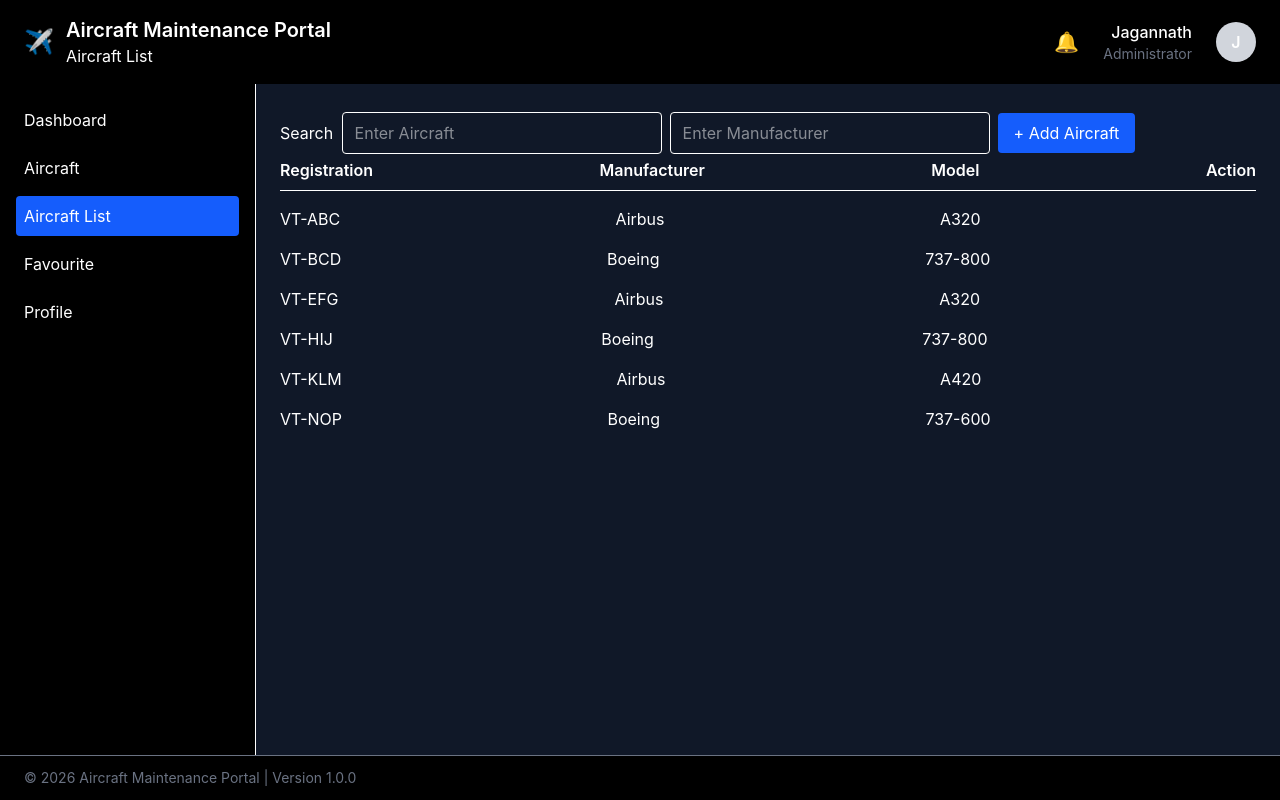
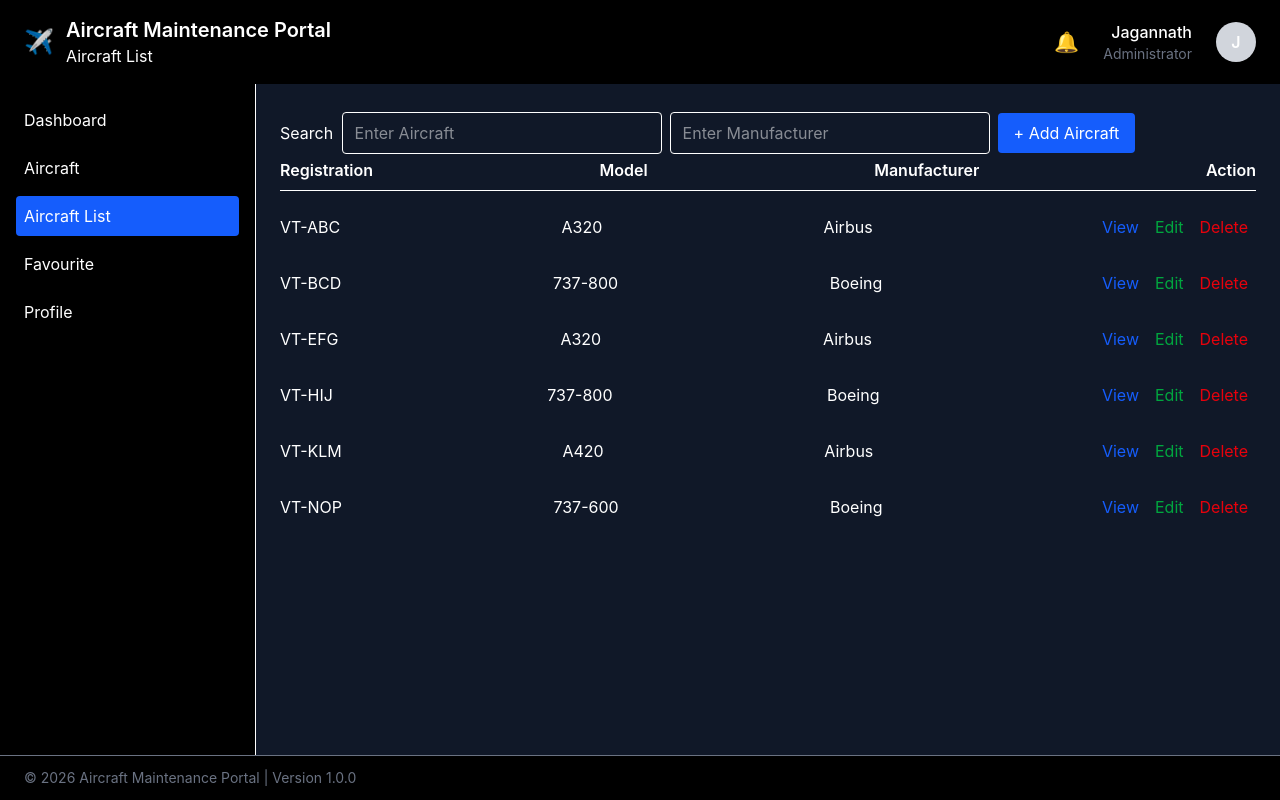
Before and after one commit to jagannath-k-pandhare/ReactRepo, a React (Vite) app in the folder aircraft-maintenance-portal/: page /aircraftlist in a window 1280 px wide. Built offline with nearby package versions, Linux system fonts and the light colour scheme; the HTML template or start-up script is replaced by a standard one.

Commit message:
aircraft details not working

```diff
--- a/aircraft-maintenance-portal/src/components/common/DataTable.jsx
+++ b/aircraft-maintenance-portal/src/components/common/DataTable.jsx
@@ -9,7 +9,7 @@ function DataTable({ columns, data }) {
         className="flex justify-between items-center mb-4 font-semibold border-b pb-2"
       >
         {columns.map((column) => (
-          <div key={column.field}>{column.header}</div>
+          <div key={column.id}>{column.header}</div>
         ))}
       </div>
 
@@ -21,8 +21,8 @@ function DataTable({ columns, data }) {
           className="flex justify-between items-center mb-4"
         >
           {columns.map((column) => (
-            <div id="td" key={column.field}>
-              {item[column.field]}
+            <div id="td" key={column.id}>
+              {column.render ? column.render(item) : item[column.field]}
             </div>
           ))}
         </div>
--- a/aircraft-maintenance-portal/src/pages/AircraftDetails.jsx
+++ b/aircraft-maintenance-portal/src/pages/AircraftDetails.jsx
@@ -1,7 +1,66 @@
-import { useParams } from 'react-router-dom'
+import { useState, useEffect } from "react";
+import { useParams, useNavigate } from "react-router-dom";
 
-function AircraftDetails(props) {
-    const {id} = useParams()
-    return <h1>Aircraft Details and {id}</h1>
+function AircraftDetails() {
+  const { id } = useParams();
+  const navigate = useNavigate();
+
+  const [aircraft, setAircraft] = useState(null);
+
+  useEffect(() => {
+    async function loadAircraft() {
+      try {
+        const response = await fetch("/aircraft.json");
+
+        if (!response.ok) {
+          throw new Error(`HTTP Error: ${response.status}`);
+        }
+
+        const data = await response.json();
+
+        const selectedAircraft = data.find(
+          (item) => item.id === Number(id)
+        );
+
+        setAircraft(selectedAircraft);
+      } catch (error) {
+        console.error(error);
+      }
+    }
+
+    loadAircraft();
+  }, [id]);
+
+  if (!aircraft) {
+    return <p className="p-6">Loading...</p>;
+  }
+
+  return (
+    <div className="max-w-3xl mx-auto bg-white rounded-lg shadow p-6">
+      <h1 className="text-2xl font-bold mb-6">Aircraft Details</h1>
+
+      <div className="space-y-4">
+        <p>
+          <strong>Registration:</strong> {aircraft.aircraftReg}
+        </p>
+
+        <p>
+          <strong>Model:</strong> {aircraft.model}
+        </p>
+
+        <p>
+          <strong>Manufacturer:</strong> {aircraft.manufacturer}
+        </p>
+      </div>
+
+      <button
+        className="mt-8 bg-gray-600 text-white px-4 py-2 rounded hover:bg-gray-700"
+        onClick={() => navigate("/aircraftlist")}
+      >
+        Back
+      </button>
+    </div>
+  );
 }
-export default AircraftDetails
+
+export default AircraftDetails;
--- a/aircraft-maintenance-portal/src/pages/AircraftList.jsx
+++ b/aircraft-maintenance-portal/src/pages/AircraftList.jsx
@@ -1,16 +1,36 @@
 import { useState, useEffect } from "react";
 import DataTable from "../components/common/DataTable";
+import { useNavigate } from "react-router-dom";
 
 function AircraftList() {
   const [searchAircraft, setSearchAircraft] = useState("");
   const [aircraft, setAircraft] = useState([]);
   const [searchManuf, setSearchManuf] = useState("");
+  const navigate = useNavigate();
 
+  function handleView(item) {
+    navigate(`/aircraftdetails/${item.id}`);
+  }
   const columns = [
     { id: 1, header: "Registration", field: "aircraftReg" },
+    { id: 2, header: "Model", field: "model" },
     { id: 3, header: "Manufacturer", field: "manufacturer" },
-    { id: 2, header: "Model", field: "model" },
-    { id: 4, header: "Action", field: "Action" },
+    {
+      id: 4,
+      header: "Action",
+      render: (item) => (
+        <>
+          <button
+            className="text-blue-600 hover:underline p-2"
+            onClick={() => handleView(item)}
+          >
+            View
+          </button>
+          <button className="text-green-600 hover:underline p-2">Edit</button>
+          <button className="text-red-600 hover:underline p-2">Delete</button>
+        </>
+      ),
+    },
   ];
 
   const handleSearch = (e) => {
```
